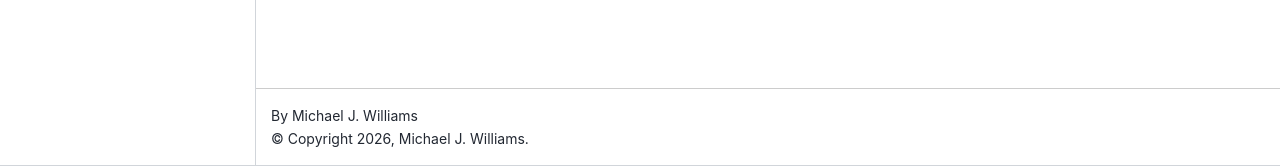
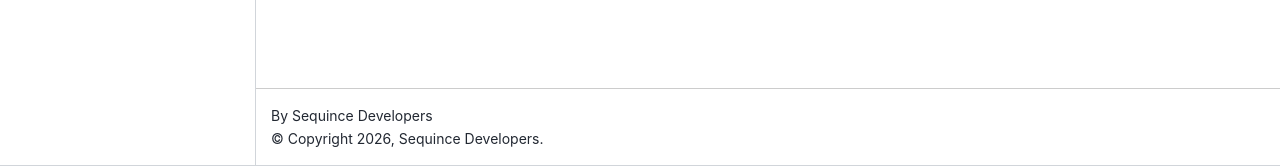
Before and after one commit to sequince-dev/sequince, a Sphinx documentation site: the page built from docs/developer_guide/index.rst, in a window 1280 px wide. Shown: the part 734-900 px from the top of the page. Built offline with Sphinx 7.4.7 and the Sphinx Book theme 1.1.4, drawn with Linux system fonts in a browser that asks for light colours; pages that are not in the unit, such as notebooks, are missing from menus.

Commit message:
DOC: change copyright and authors

```diff
--- a/docs/conf.py
+++ b/docs/conf.py
@@ -7,8 +7,8 @@ from datetime import datetime
 # -- Project information -----------------------------------------------------
 
 project = "sequince"
-copyright = f"{datetime.now():%Y}, Michael J. Williams"
-author = "Michael J. Williams"
+copyright = f"{datetime.now():%Y}, Sequince Developers"
+author = "Sequince Developers"
 
 try:
     from importlib import metadata as importlib_metadata
--- a/docs/developer_guide/index.rst
+++ b/docs/developer_guide/index.rst
@@ -17,6 +17,7 @@ For implementing new sampling components, see
 
 .. toctree::
    :maxdepth: 1
+   :caption: Contents
 
    Contributing <CONTRIBUTING>
    AI policy <AI_POLICY>
```
